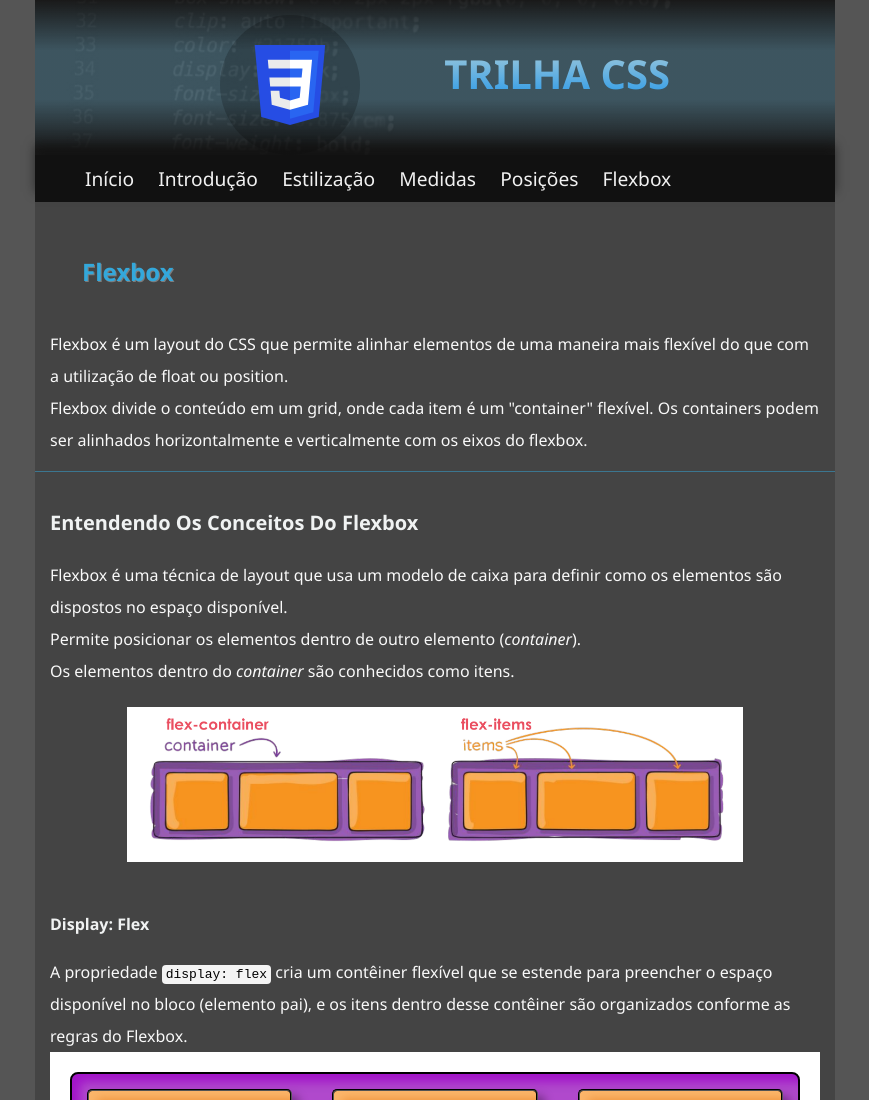
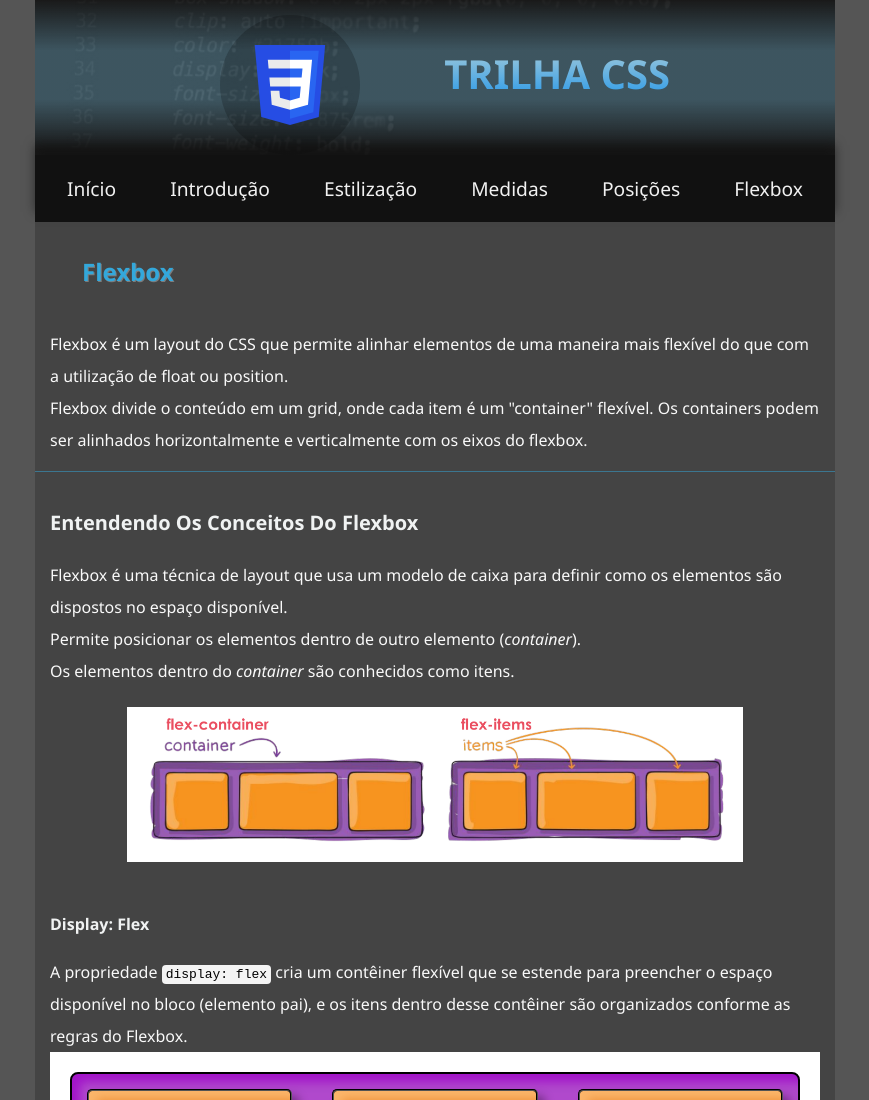
Before and after one commit to eloizaams/dio-css, a plain HTML site: page flexbox/flexbox.html in a window 1280 px wide. Shown: the top 1100 px of the page, without its empty margins (205-1074 px from the left). Drawn offline with Linux system fonts and the light colour scheme.

Commit message:
update flexbox

```diff
--- a/css/styles.css
+++ b/css/styles.css
@@ -110,20 +110,32 @@ header nav {
   z-index: 1000;
   background-color: rgb(17, 17, 17);
   box-shadow: 0 -10px 10px rgba(17, 17, 17, 0.6);
+  display: flex;
 }
-
+header nav ul {
+  display: flex;
+  flex: auto;
+  padding: 10px;
+  gap: 10px;
+}
 header nav ul li {
   z-index: 1050;
-  display: inline-block;
-  margin: 10px;
+  padding: 10px;
+  margin: 0;
+  list-style: none;
+  display: flex;
+  flex: 1 1 auto;
+  justify-content: space-around;
 }
 header nav ul li a {
   z-index: 1100;
-  /* text-shadow: 1px 1px #ffffffeb; */
   color: #f1f1f1;
   font-size: 1.2rem;
 }
 
+header nav ul li a:hover {
+  color: #68bbde;
+}
 h2 {
   font-size: 1.5rem;
   color: #33a8db;
```
